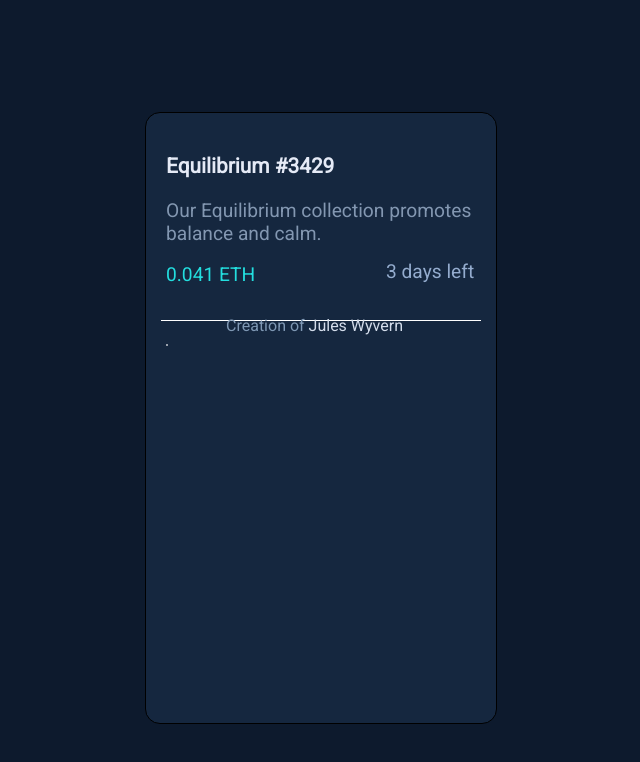
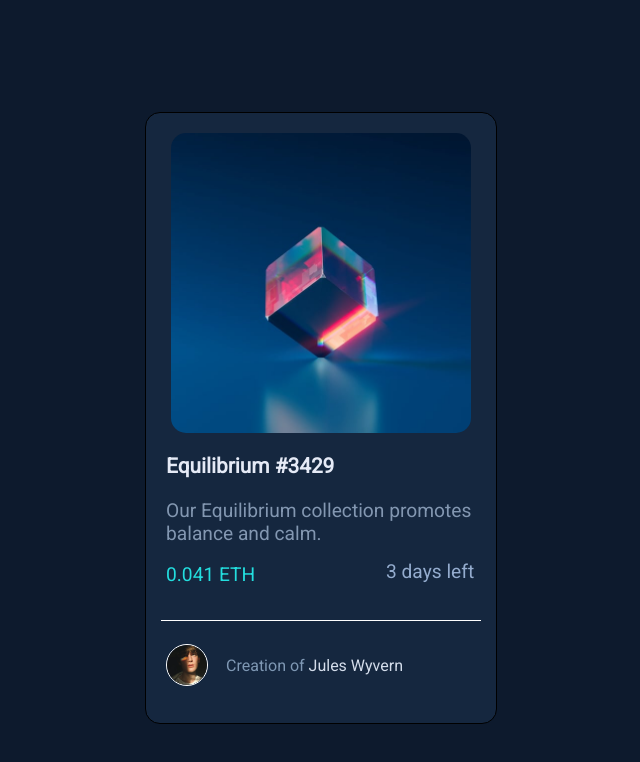
Before and after one commit to christiandarvs/NFT-Component-Card, a plain HTML site: page index.html in a window 1280 px wide. Shown: the whole page, without its empty margins (319-959 px from the left). Drawn offline with Linux system fonts and the light colour scheme.

Commit message:
Update index.html

```diff
--- a/index.html
+++ b/index.html
@@ -10,14 +10,14 @@
 </head>
 <body>
     <div class="container">
-        <img src="NFT Component Card/image-equilibrium.jpg" class="img-content" alt="">
+        <img src="image-equilibrium.jpg" class="img-content" alt="">
         <h3>Equilibrium #3429</h3>
         <p class="details">Our Equilibrium collection promotes balance and calm.</p>
         <br>
         <p class="value">0.041 ETH</p>
         <p class="time">3 days left</p>
         <hr>
-        <img src="NFT Component Card/image-avatar.png" class="avatar" alt="">
+        <img src="image-avatar.png" class="avatar" alt="">
         <p class="author">Creation of <span>Jules Wyvern</span></p>
          </div>
 
```
